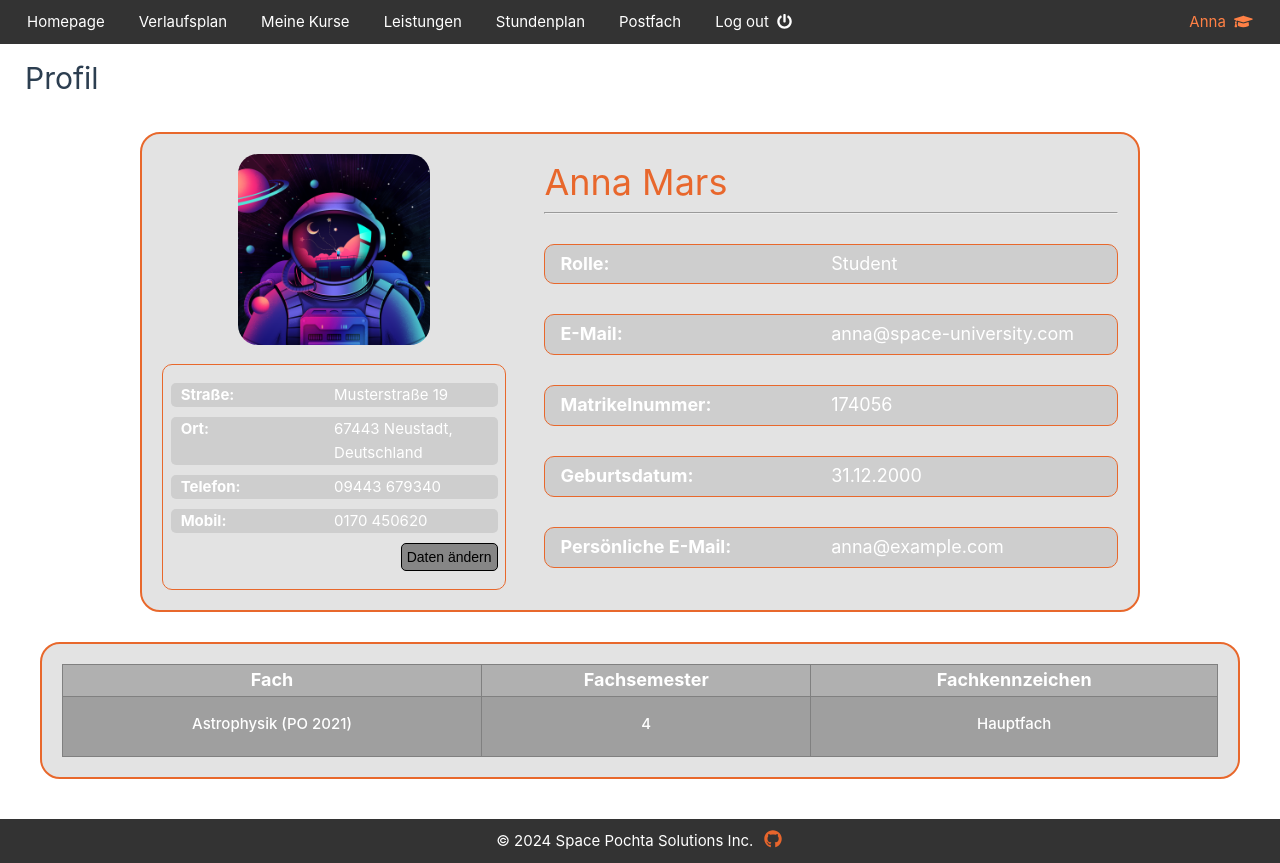
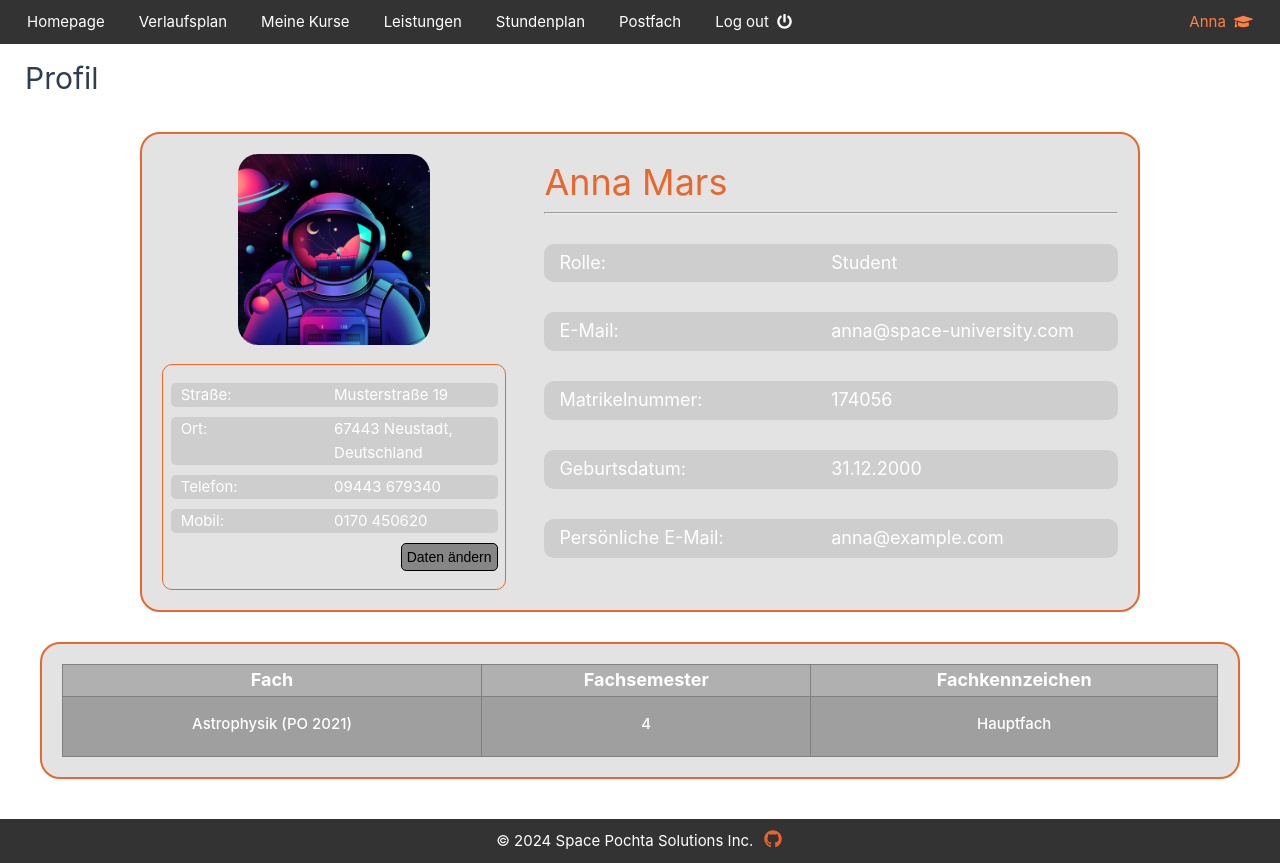
Before and after one commit to JonnyS02/hci_project, a Vue app: page /profil in a window 1280 px wide. Built offline with nearby package versions, Linux system fonts and the light colour scheme.

Commit message:
änderung

```diff
--- a/src/Profil.vue
+++ b/src/Profil.vue
@@ -133,7 +133,6 @@ export default {
 }
 .inner-left{
       padding-left: 10px;
-      font-weight: 650;
       width: 50%;
       display: inline-block;
       vertical-align: top;
@@ -148,7 +147,6 @@ export default {
       margin-top: 10px;
 }
 .border{
-      border: 1px solid rgb(232, 104, 44);
       border-radius: 10px;
       padding: 5px;
       background-color: #8686863b;
```
